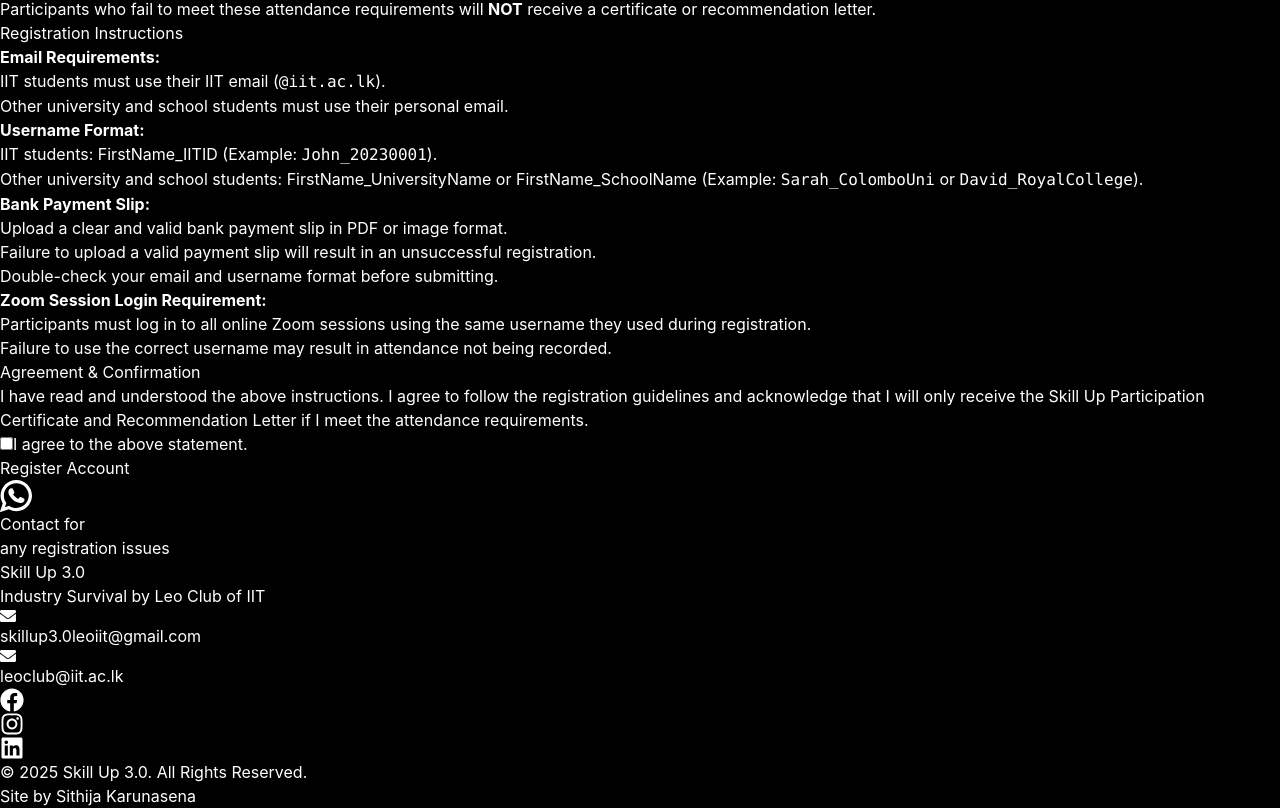
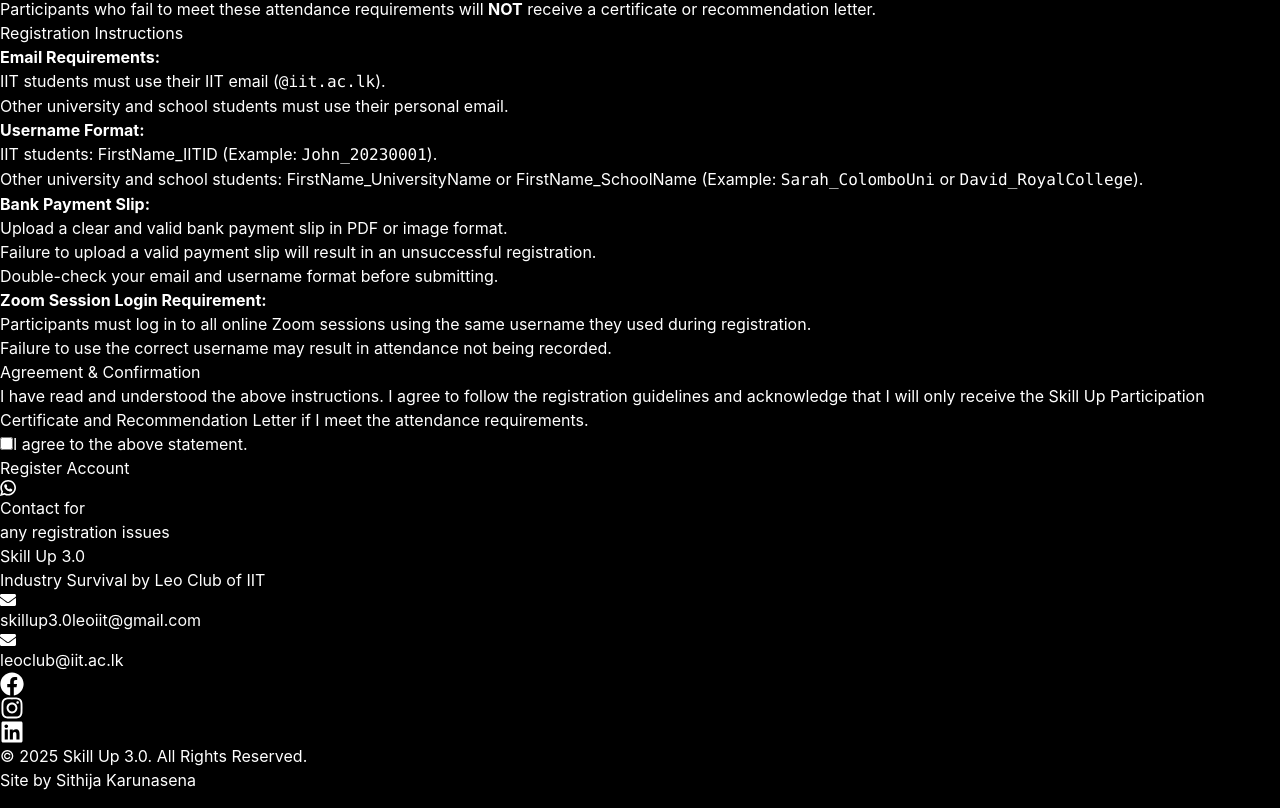
Before and after one commit to sithikaru/skillup, a Next.js app: page /register in a window 1280 px wide. Shown: the part 513-1321 px from the top of the page. Built offline with nearby package versions, Linux system fonts and the light colour scheme; no server answers.

Commit message:
Enhance styling of WhatsApp button in Register component for better visibility and adjust icon size for improved layout

```diff
--- a/src/app/register/page.tsx
+++ b/src/app/register/page.tsx
@@ -398,18 +398,18 @@
         href={generateWhatsAppMessage()}
         target="_blank"
         rel="noopener noreferrer"
-        className="fixed bottom-6 right-6 md:bottom-10 md:right-10 flex flex-col items-center space-y-1"
+        className="fixed bottom-6 right-6 md:bottom-10 md:right-10 flex flex-col items-center space-y-1 bg-[#000000a7] p-3"
       >
         <div className="bg-green-500 p-4 rounded-full shadow-lg hover:bg-green-600 transition">
           <Image
             src="/whatsapp-icon.svg"
             alt="WhatsApp"
-            className="w-8 h-8"
-            width={32}
-            height={32}
+            className="w-4"
+            width={16}
+            height={16}
           />
         </div>
-        <span className="text-sm text-gray-300 text-center">
+        <span className="text-xs text-gray-300 text-center">
           Contact for
           <br />
           any registration issues
```
